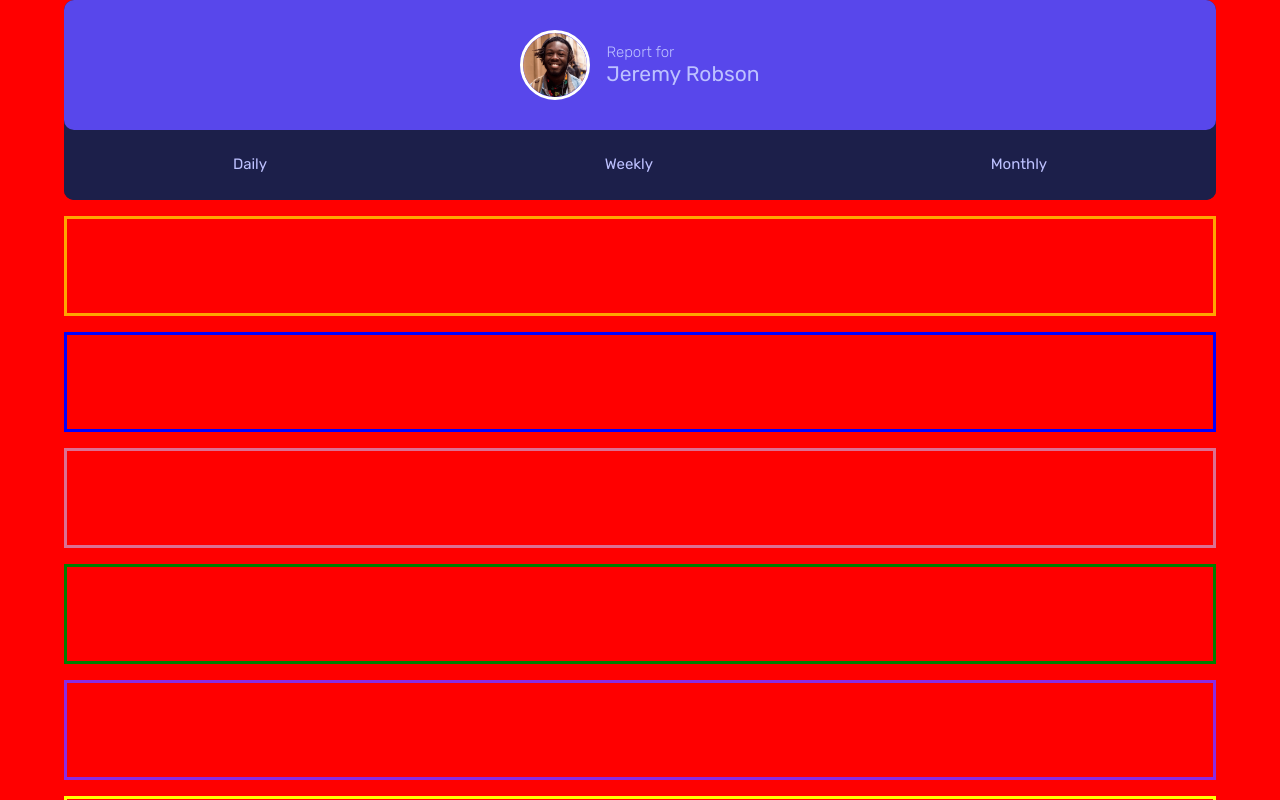
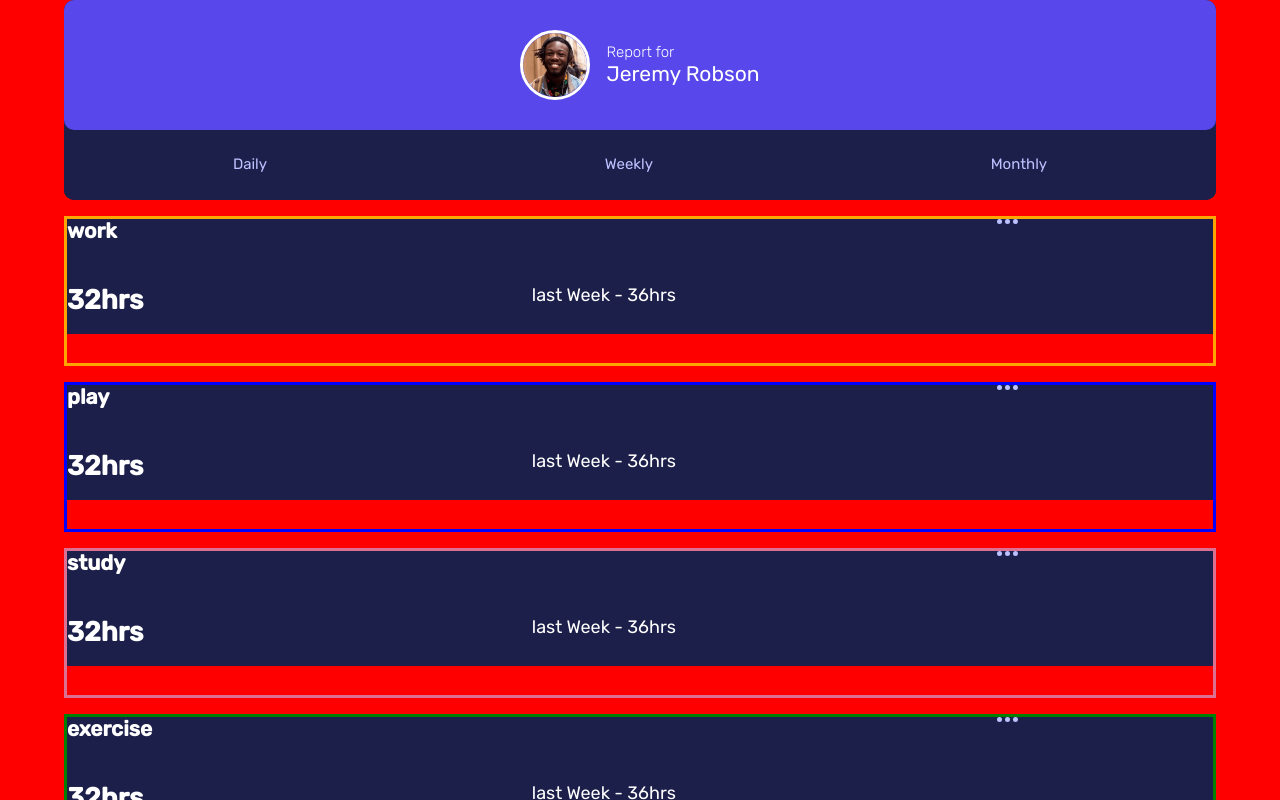
Before and after one commit to carlosGabrielCarreno/time-tracking-dashboard-main, a React (Vite) app: page / in a window 1280 px wide. Shown: the top 800 px of the page. Built offline with nearby package versions, Linux system fonts and the light colour scheme.

Commit message:
working with grid css

```diff
--- a/src/Components/BoxTracking/BoxTracking.jsx
+++ b/src/Components/BoxTracking/BoxTracking.jsx
@@ -1,9 +1,15 @@
 import "./_boxTracking.scss";
+import ellipsis from "../../../images/icon-ellipsis.svg";
 
 export const BoxTracking = ({ nameClass }) => {
   return (
     <div className={`${nameClass}`}>
-      <div className="container-data-state"></div>
+      <div className="container-data-state">
+        <h3>{`${nameClass}`}</h3>
+        <h2>32hrs</h2>
+        <img src={ellipsis} alt="icon ellipsis" />
+        <p>last Week - 36hrs</p>
+      </div>
     </div>
   );
 };
--- a/src/Components/BoxTracking/_boxTracking.scss
+++ b/src/Components/BoxTracking/_boxTracking.scss
@@ -1,3 +1,32 @@
+.container-data-state {
+  display: grid;
+  grid-gap: 1rem;
+  grid-template-columns: repeat(5, 1fr);
+  grid-template-rows: repeat(2, 1fr);
+  background-color: var(--Dark-blue);
+  height: 80%;
+}
+
+.container-data-state h3 {
+  grid-column: 1;
+  grid-row: 1;
+}
+
+.container-data-state h2 {
+  grid-column: 1;
+  grid-row: 2;
+}
+
+.container-data-state img {
+  grid-column: 5;
+  grid-row: 1;
+}
+
+.container-data-state p {
+  grid-column: 3 / 6;
+  grid-row: 2;
+}
+
 .work {
   grid-area: work;
   border: solid orange;
@@ -35,5 +64,5 @@
 .study,
 .self-care {
   width: 100%;
-  height: 100px;
+  height: 150px;
 }
--- a/src/scss/base/_base.scss
+++ b/src/scss/base/_base.scss
@@ -16,5 +16,5 @@ body {
   font-size: 18px;
   // background-color: var(--Very-dark-blue);
   background-color: red;
-  color: var(--Pale-Blue);
+  color: #fff;
 }
```
